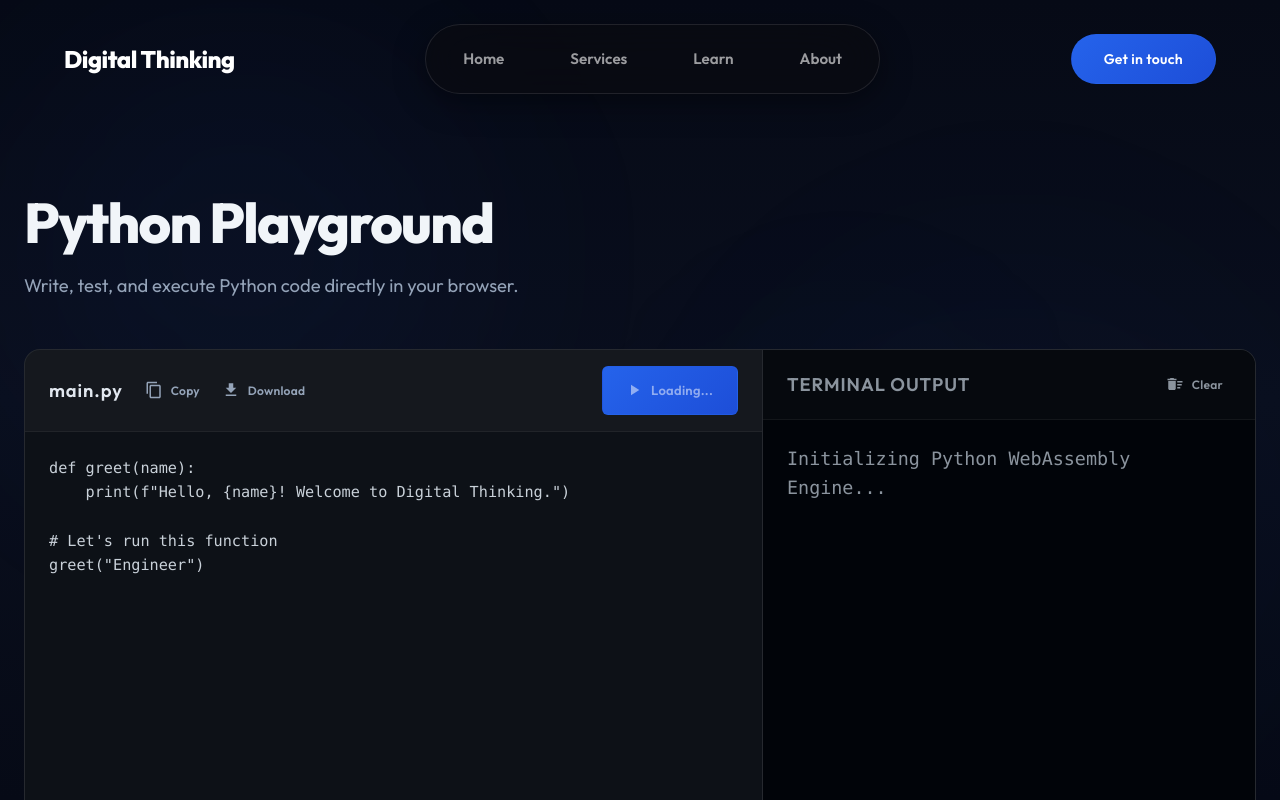
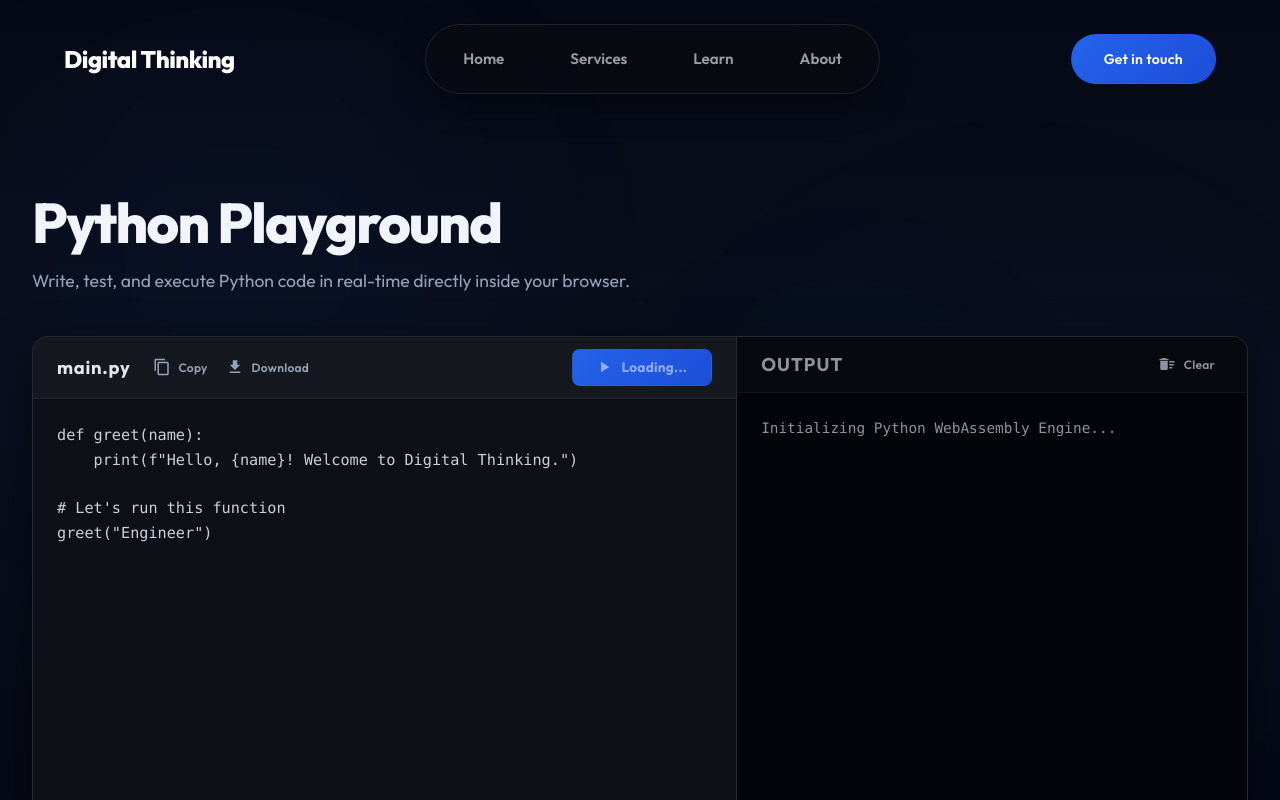
Before and after one commit to sandip-dolai/digital-thinking, a Next.js app: page /ide in a window 1280 px wide. Shown: the top 800 px of the page. Built offline with nearby package versions, Linux system fonts and the light colour scheme; what @mui/material-nextjs would draw is missing.

Commit message:
feat: add in-browser Python playground IDE page using Pyodide

```diff
--- a/app/ide/page.tsx
+++ b/app/ide/page.tsx
@@ -8,6 +8,10 @@ import PlayArrowIcon from '@mui/icons-material/PlayArrow';
 import ContentCopyIcon from '@mui/icons-material/ContentCopy';
 import DownloadIcon from '@mui/icons-material/Download';
 import DeleteSweepIcon from '@mui/icons-material/DeleteSweep';
+import TerminalIcon from '@mui/icons-material/Terminal';
+import CodeIcon from '@mui/icons-material/Code';
+import Tabs from '@mui/material/Tabs';
+import Tab from '@mui/material/Tab';
 import Script from 'next/script';
 
 export default function IDE() {
@@ -17,6 +21,7 @@ export default function IDE() {
   const [isReady, setIsReady] = React.useState(false);
   const [pyodide, setPyodide] = React.useState<any>(null);
   const [copied, setCopied] = React.useState(false);
+  const [mobileTab, setMobileTab] = React.useState<'editor' | 'terminal'>('editor');
 
   const initPyodide = async () => {
     try {
@@ -43,7 +48,8 @@ export default function IDE() {
   const runCode = async () => {
     if (!pyodide) return;
     setIsRunning(true);
-    setOutput((prev) => prev + '\n\n> Executing script...');
+    setMobileTab('terminal'); // automatically switch to terminal on mobile so user sees output immediately
+    setOutput((prev) => prev + (prev ? '\n\n' : '') + '> Executing script...');
     try {
       pyodide.runPython(`
         sys.stdout.seek(0)
@@ -107,51 +113,98 @@ export default function IDE() {
     <Box>
       <Script src="https://cdn.jsdelivr.net/pyodide/v0.25.0/full/pyodide.js" strategy="afterInteractive" onLoad={initPyodide} />
 
-      <Box sx={{ pt: { xs: 20, md: 24 }, pb: { xs: 10, md: 10 } }}>
-        <Container maxWidth="xl">
-          <Typography variant="h1" sx={{ fontSize: { xs: '2.5rem', md: '3.5rem' }, mb: 2 }}>
+      <Box sx={{ pt: { xs: 13, sm: 16, md: 24 }, pb: { xs: 6, md: 10 } }}>
+        <Container maxWidth="xl" sx={{ px: { xs: 2, sm: 3, md: 4 } }}>
+          <Box sx={{ mb: { xs: 3, md: 5 } }}>
+            <Typography variant="h1" sx={{ fontSize: { xs: '1.85rem', sm: '2.5rem', md: '3.5rem' }, mb: 1.5, fontWeight: 800 }}>
               Python Playground
             </Typography>
-          <Typography variant="body1" sx={{ fontSize: '1.1rem', color: 'text.secondary', mb: 6 }}>
-            Write, test, and execute Python code directly in your browser.
+            <Typography variant="body1" sx={{ fontSize: { xs: '0.95rem', md: '1.1rem' }, color: 'text.secondary' }}>
+              Write, test, and execute Python code in real-time directly inside your browser.
             </Typography>
+          </Box>
+
+          {/* Mobile Tab Switcher */}
+          <Box sx={{ display: { xs: 'flex', lg: 'none' }, mb: 2, bgcolor: 'rgba(255,255,255,0.04)', borderRadius: '12px', p: 0.5 }}>
+            <Tabs
+              value={mobileTab}
+              onChange={(_, val) => setMobileTab(val)}
+              variant="fullWidth"
+              sx={{
+                width: '100%',
+                minHeight: '40px',
+                '& .MuiTabs-indicator': { bgcolor: '#238636', height: '3px', borderRadius: '3px' }
+              }}
+            >
+              <Tab
+                value="editor"
+                label="Code Editor"
+                icon={<CodeIcon sx={{ fontSize: 18 }} />}
+                iconPosition="start"
+                sx={{
+                  color: mobileTab === 'editor' ? '#fff' : 'rgba(255,255,255,0.6)',
+                  fontWeight: 600,
+                  textTransform: 'none',
+                  minHeight: '40px',
+                  fontSize: '0.85rem'
+                }}
+              />
+              <Tab
+                value="terminal"
+                label={output.includes('[Error]') ? 'Terminal (Error)' : 'Terminal Output'}
+                icon={<TerminalIcon sx={{ fontSize: 18 }} />}
+                iconPosition="start"
+                sx={{
+                  color: mobileTab === 'terminal' ? '#fff' : (output.includes('[Error]') ? '#F85149' : 'rgba(255,255,255,0.6)'),
+                  fontWeight: 600,
+                  textTransform: 'none',
+                  minHeight: '40px',
+                  fontSize: '0.85rem'
+                }}
+              />
+            </Tabs>
+          </Box>
 
           {/* IDE Container */}
           <Box sx={{
             display: 'flex',
             flexDirection: { xs: 'column', lg: 'row' },
-            height: { xs: 'auto', lg: '70vh' },
-            minHeight: '600px',
+            height: { xs: '65vh', sm: '70vh', lg: '70vh' },
+            minHeight: { xs: '420px', sm: '500px', lg: '600px' },
             borderRadius: '16px',
             overflow: 'hidden',
             border: '1px solid rgba(255,255,255,0.1)',
-            bgcolor: '#0D1117' // Clean GitHub-like dark background
+            bgcolor: '#0D1117',
+            boxShadow: '0 12px 40px rgba(0,0,0,0.5)'
           }}>
 
             {/* Left Side: Editor */}
             <Box sx={{
               flex: 1,
-              display: 'flex',
+              display: { xs: mobileTab === 'editor' ? 'flex' : 'none', lg: 'flex' },
               flexDirection: 'column',
+              height: '100%',
               borderRight: { xs: 'none', lg: '1px solid rgba(255,255,255,0.1)' },
-              borderBottom: { xs: '1px solid rgba(255,255,255,0.1)', lg: 'none' }
+              borderBottom: { xs: 'none', lg: 'none' },
+              minWidth: 0
             }}>
               {/* Editor Header */}
               <Box sx={{
                 display: 'flex', justifyContent: 'space-between', alignItems: 'center',
-                px: 3, py: 2,
+                px: { xs: 2, sm: 3 }, py: 1.5,
                 bgcolor: 'rgba(255,255,255,0.03)',
-                borderBottom: '1px solid rgba(255,255,255,0.05)'
+                borderBottom: '1px solid rgba(255,255,255,0.06)',
+                gap: 1
               }}>
-                <Box sx={{ display: 'flex', alignItems: 'center', gap: 2 }}>
-                  <Typography sx={{ fontSize: '0.85rem', fontWeight: 600, color: '#E2E8F0', letterSpacing: '0.05em' }}>
+                <Box sx={{ display: 'flex', alignItems: 'center', gap: { xs: 1, sm: 2 } }}>
+                  <Typography sx={{ fontSize: '0.85rem', fontWeight: 700, color: '#E2E8F0', letterSpacing: '0.04em' }}>
                     main.py
                   </Typography>
-                  <Box sx={{ display: 'flex', gap: 1 }}>
-                    <Button size="small" onClick={handleCopy} startIcon={<ContentCopyIcon sx={{ fontSize: 14 }} />} sx={{ color: 'text.secondary', fontSize: '0.75rem', textTransform: 'none', minWidth: 0, p: 1, '&:hover': { color: '#fff', bgcolor: 'rgba(255,255,255,0.1)' } }}>
+                  <Box sx={{ display: 'flex', gap: 0.5 }}>
+                    <Button size="small" onClick={handleCopy} startIcon={<ContentCopyIcon sx={{ fontSize: 14 }} />} sx={{ color: 'text.secondary', fontSize: '0.75rem', textTransform: 'none', minWidth: 0, px: 1, py: 0.5, '&:hover': { color: '#fff', bgcolor: 'rgba(255,255,255,0.1)' } }}>
                       {copied ? 'Copied' : 'Copy'}
                     </Button>
-                    <Button size="small" onClick={handleDownload} startIcon={<DownloadIcon sx={{ fontSize: 14 }} />} sx={{ color: 'text.secondary', fontSize: '0.75rem', textTransform: 'none', minWidth: 0, p: 1, '&:hover': { color: '#fff', bgcolor: 'rgba(255,255,255,0.1)' } }}>
+                    <Button size="small" onClick={handleDownload} startIcon={<DownloadIcon sx={{ fontSize: 14 }} />} sx={{ color: 'text.secondary', fontSize: '0.75rem', textTransform: 'none', minWidth: 0, px: 1, py: 0.5, '&:hover': { color: '#fff', bgcolor: 'rgba(255,255,255,0.1)' } }}>
                       Download
                     </Button>
                   </Box>
@@ -164,14 +217,17 @@ export default function IDE() {
                   onClick={runCode}
                   disabled={isRunning || !isReady}
                   sx={{
-                    bgcolor: '#238636', // GitHub green
+                    bgcolor: '#238636',
                     color: '#fff',
-                    borderRadius: '6px',
-                    px: 3,
+                    borderRadius: '8px',
+                    px: { xs: 2, sm: 3 },
+                    py: 0.75,
                     textTransform: 'none',
-                    fontWeight: 600,
+                    fontWeight: 700,
+                    fontSize: '0.85rem',
+                    boxShadow: '0 4px 12px rgba(35, 134, 54, 0.4)',
                     '&:hover': { bgcolor: '#2EA043' },
-                    '&.Mui-disabled': { bgcolor: 'rgba(35, 134, 54, 0.5)', color: 'rgba(255,255,255,0.5)' }
+                    '&.Mui-disabled': { bgcolor: 'rgba(35, 134, 54, 0.4)', color: 'rgba(255,255,255,0.5)' }
                   }}
                 >
                   {!isReady ? 'Loading...' : (isRunning ? 'Running...' : 'Run Code')}
@@ -186,16 +242,18 @@ export default function IDE() {
                 onKeyDown={handleKeyDown}
                 sx={{
                   flexGrow: 1,
+                  height: '100%',
                   bgcolor: 'transparent',
                   color: '#C9D1D9',
-                  p: 3,
+                  p: { xs: 2, sm: 3 },
                   fontFamily: '"Fira Code", "SF Mono", Consolas, monospace',
-                  fontSize: '0.95rem',
+                  fontSize: { xs: '0.85rem', sm: '0.95rem' },
                   border: 'none',
                   outline: 'none',
                   resize: 'none',
                   lineHeight: 1.6,
-                  minHeight: { xs: '300px', lg: 'auto' }
+                  width: '100%',
+                  boxSizing: 'border-box'
                 }}
                 spellCheck={false}
               />
@@ -203,42 +261,61 @@ export default function IDE() {
 
             {/* Right Side: Terminal */}
             <Box sx={{
-              width: { xs: '100%', lg: '40%' },
-              display: 'flex',
+              width: { xs: '100%', lg: '42%' },
+              display: { xs: mobileTab === 'terminal' ? 'flex' : 'none', lg: 'flex' },
               flexDirection: 'column',
-              bgcolor: '#010409' // Slightly darker for terminal
+              height: '100%',
+              bgcolor: '#010409',
+              minWidth: 0
             }}>
               {/* Terminal Header */}
               <Box sx={{
                 display: 'flex', justifyContent: 'space-between', alignItems: 'center',
-                px: 3, py: 2,
+                px: { xs: 2, sm: 3 }, py: 1.5,
                 bgcolor: 'rgba(255,255,255,0.02)',
-                borderBottom: '1px solid rgba(255,255,255,0.05)'
+                borderBottom: '1px solid rgba(255,255,255,0.06)'
               }}>
-                <Typography sx={{ fontSize: '0.85rem', fontWeight: 600, color: '#8B949E', textTransform: 'uppercase', letterSpacing: '0.05em' }}>
-                  Terminal Output
+                <Box sx={{ display: 'flex', alignItems: 'center', gap: 1 }}>
+                  <Typography sx={{ fontSize: '0.8rem', fontWeight: 700, color: '#8B949E', textTransform: 'uppercase', letterSpacing: '0.06em' }}>
+                    Output
                   </Typography>
-                <Button size="small" onClick={clearOutput} startIcon={<DeleteSweepIcon sx={{ fontSize: 16 }} />} sx={{ color: '#8B949E', fontSize: '0.75rem', textTransform: 'none', minWidth: 0, p: 1, '&:hover': { color: '#F85149', bgcolor: 'rgba(248,81,73,0.1)' } }}>
+                  {isRunning && (
+                    <Typography sx={{ fontSize: '0.75rem', color: '#3B82F6', fontWeight: 600 }}>
+                      ● Executing...
+                    </Typography>
+                  )}
+                </Box>
+                <Box sx={{ display: 'flex', gap: 1, alignItems: 'center' }}>
+                  <Button
+                    size="small"
+                    onClick={() => setMobileTab('editor')}
+                    sx={{ display: { xs: 'inline-flex', lg: 'none' }, color: '#3B82F6', fontSize: '0.75rem', textTransform: 'none', minWidth: 0, px: 1 }}
+                  >
+                    Back to Code
+                  </Button>
+                  <Button size="small" onClick={clearOutput} startIcon={<DeleteSweepIcon sx={{ fontSize: 16 }} />} sx={{ color: '#8B949E', fontSize: '0.75rem', textTransform: 'none', minWidth: 0, px: 1, py: 0.5, '&:hover': { color: '#F85149', bgcolor: 'rgba(248,81,73,0.1)' } }}>
                     Clear
                   </Button>
+                </Box>
               </Box>
 
               {/* Terminal Output */}
               <Box sx={{
                 flexGrow: 1,
-                p: 3,
+                p: { xs: 2, sm: 3 },
                 overflowY: 'auto',
-                minHeight: { xs: '300px', lg: 'auto' }
+                height: '100%'
               }}>
                 <Typography component="pre" sx={{
                   fontFamily: '"Fira Code", "SF Mono", Consolas, monospace',
-                  fontSize: '0.9rem',
+                  fontSize: { xs: '0.82rem', sm: '0.9rem' },
                   color: output.includes('[Error]') || output.includes('Runtime Error') || output.includes('Failed') ? '#F85149' : '#8B949E',
                   whiteSpace: 'pre-wrap',
                   wordBreak: 'break-word',
-                  lineHeight: 1.6
+                  lineHeight: 1.6,
+                  m: 0
                 }}>
-                  {output || (!isReady ? 'Initializing Python WebAssembly Engine...' : '')}
+                  {output || (!isReady ? 'Initializing Python WebAssembly Engine...' : 'Click "Run Code" above to execute your Python script.')}
                 </Typography>
               </Box>
             </Box>
```
Lines whose indentation alone changed are shown as unchanged.
